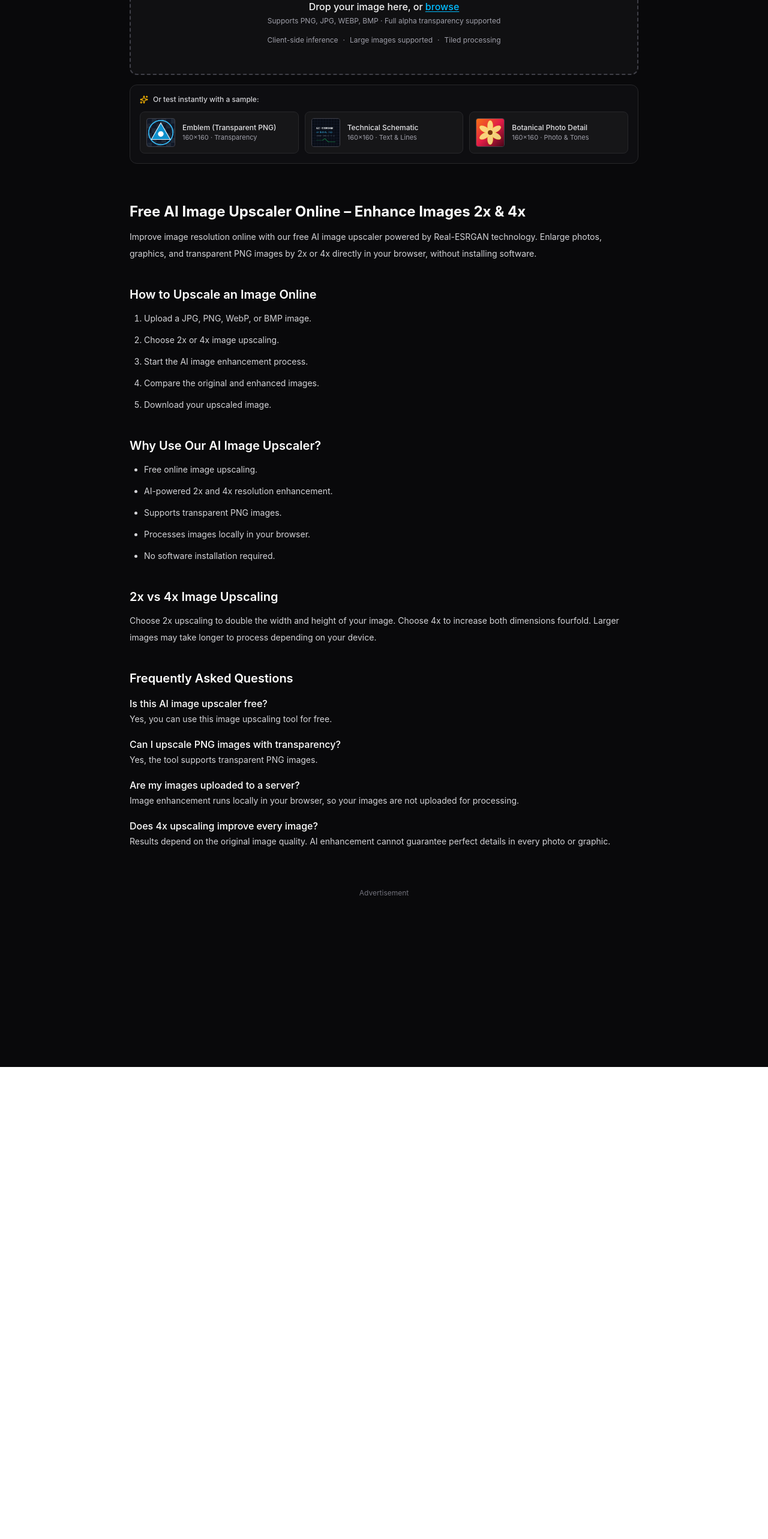
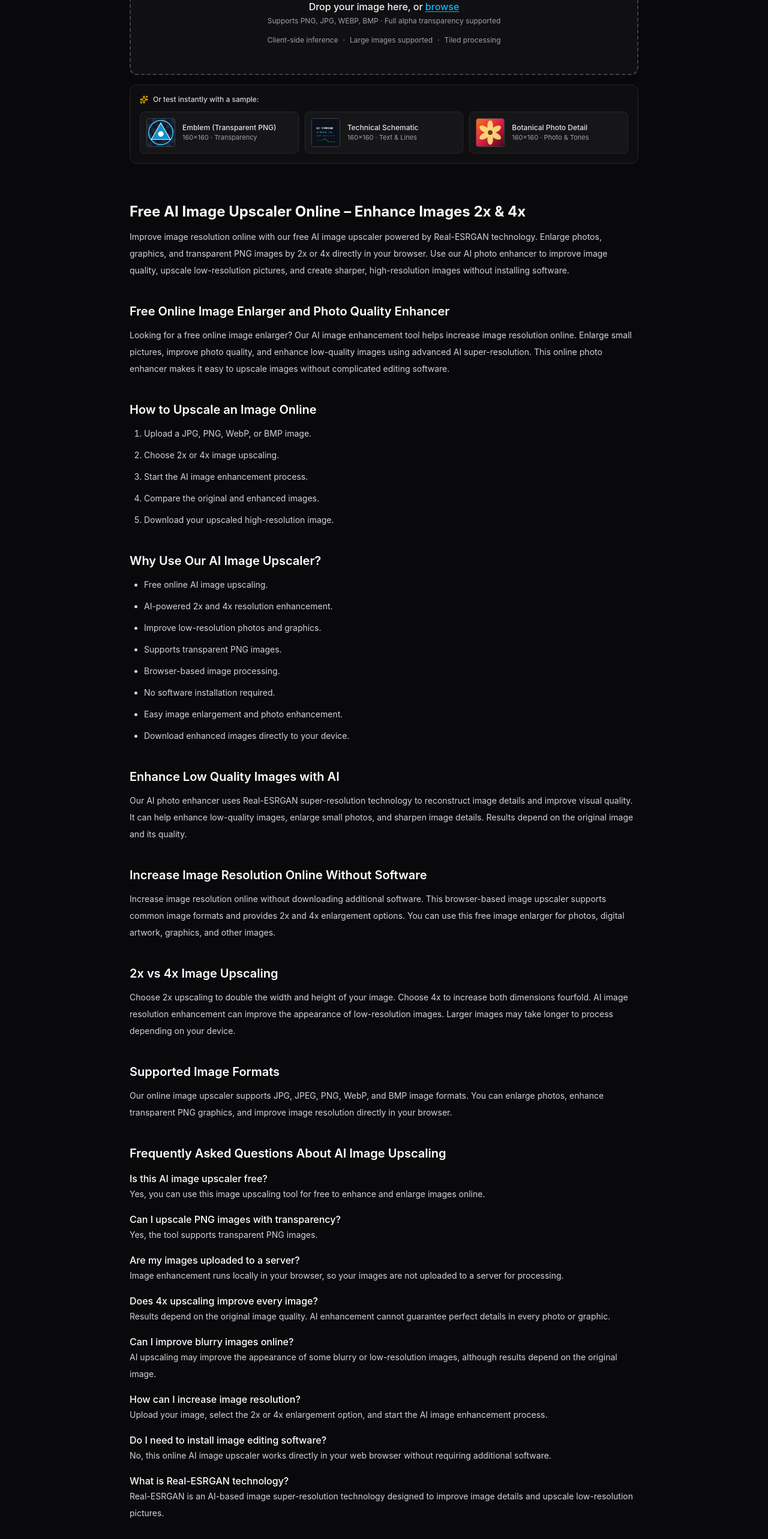
Before and after one commit to graphicsexpert65-png/image-upscaler, a React (Vite) app: page / in a window 1280 px wide. Shown: the part 206-2772 px from the top of the page at 60% size. Before the commit the page ends 1985 px from the top, so only its background shows below. Built offline with nearby package versions, Linux system fonts and the light colour scheme; what onnxruntime-web would draw is missing.

Commit message:
Improve SEO content and add relevant image upscaler keywords 5.

```diff
--- a/src/components/SEOContent.tsx
+++ b/src/components/SEOContent.tsx
@@ -1,18 +1,34 @@
-
 import React from 'react';
 
 export function SEOContent() {
   return (
     <section className="max-w-4xl w-full mx-auto px-4 sm:px-6 py-10 text-zinc-300 space-y-10">
+
       <div className="space-y-3">
         <h2 className="text-2xl font-bold text-white">
-          Free AI Image Upscaler Online – Enhance Images 2x &amp; 4x
+          Free AI Image Upscaler Online – Enhance Images 2x & 4x
         </h2>
         <p className="text-sm leading-7">
-          Improve image resolution online with our free AI image
-          upscaler powered by Real-ESRGAN technology. Enlarge
-          photos, graphics, and transparent PNG images by 2x or
-          4x directly in your browser, without installing software.
+          Improve image resolution online with our free AI image upscaler
+          powered by Real-ESRGAN technology. Enlarge photos, graphics,
+          and transparent PNG images by 2x or 4x directly in your browser.
+          Use our AI photo enhancer to improve image quality, upscale
+          low-resolution pictures, and create sharper, high-resolution
+          images without installing software.
+        </p>
+      </div>
+
+      <div className="space-y-3">
+        <h2 className="text-xl font-semibold text-white">
+          Free Online Image Enlarger and Photo Quality Enhancer
+        </h2>
+        <p className="text-sm leading-7">
+          Looking for a free online image enlarger? Our AI image
+          enhancement tool helps increase image resolution online.
+          Enlarge small pictures, improve photo quality, and enhance
+          low-quality images using advanced AI super-resolution.
+          This online photo enhancer makes it easy to upscale images
+          without complicated editing software.
         </p>
       </div>
 
@@ -25,7 +41,7 @@ export function SEOContent() {
           <li>Choose 2x or 4x image upscaling.</li>
           <li>Start the AI image enhancement process.</li>
           <li>Compare the original and enhanced images.</li>
-          <li>Download your upscaled image.</li>
+          <li>Download your upscaled high-resolution image.</li>
         </ol>
       </div>
 
@@ -34,12 +50,41 @@ export function SEOContent() {
           Why Use Our AI Image Upscaler?
         </h2>
         <ul className="list-disc pl-6 space-y-2 text-sm leading-7">
-          <li>Free online image upscaling.</li>
+          <li>Free online AI image upscaling.</li>
           <li>AI-powered 2x and 4x resolution enhancement.</li>
+          <li>Improve low-resolution photos and graphics.</li>
           <li>Supports transparent PNG images.</li>
-          <li>Processes images locally in your browser.</li>
+          <li>Browser-based image processing.</li>
           <li>No software installation required.</li>
+          <li>Easy image enlargement and photo enhancement.</li>
+          <li>Download enhanced images directly to your device.</li>
         </ul>
+      </div>
+
+      <div className="space-y-3">
+        <h2 className="text-xl font-semibold text-white">
+          Enhance Low Quality Images with AI
+        </h2>
+        <p className="text-sm leading-7">
+          Our AI photo enhancer uses Real-ESRGAN super-resolution
+          technology to reconstruct image details and improve visual
+          quality. It can help enhance low-quality images, enlarge
+          small photos, and sharpen image details. Results depend
+          on the original image and its quality.
+        </p>
+      </div>
+
+      <div className="space-y-3">
+        <h2 className="text-xl font-semibold text-white">
+          Increase Image Resolution Online Without Software
+        </h2>
+        <p className="text-sm leading-7">
+          Increase image resolution online without downloading
+          additional software. This browser-based image upscaler
+          supports common image formats and provides 2x and 4x
+          enlargement options. You can use this free image enlarger
+          for photos, digital artwork, graphics, and other images.
+        </p>
       </div>
 
       <div className="space-y-3">
@@ -47,16 +92,29 @@ export function SEOContent() {
           2x vs 4x Image Upscaling
         </h2>
         <p className="text-sm leading-7">
-          Choose 2x upscaling to double the width and height
-          of your image. Choose 4x to increase both dimensions
-          fourfold. Larger images may take longer to process
-          depending on your device.
+          Choose 2x upscaling to double the width and height of
+          your image. Choose 4x to increase both dimensions
+          fourfold. AI image resolution enhancement can improve
+          the appearance of low-resolution images. Larger images
+          may take longer to process depending on your device.
+        </p>
+      </div>
+
+      <div className="space-y-3">
+        <h2 className="text-xl font-semibold text-white">
+          Supported Image Formats
+        </h2>
+        <p className="text-sm leading-7">
+          Our online image upscaler supports JPG, JPEG, PNG,
+          WebP, and BMP image formats. You can enlarge photos,
+          enhance transparent PNG graphics, and improve image
+          resolution directly in your browser.
         </p>
       </div>
 
       <div className="space-y-4">
         <h2 className="text-xl font-semibold text-white">
-          Frequently Asked Questions
+          Frequently Asked Questions About AI Image Upscaling
         </h2>
 
         <div>
@@ -64,7 +122,8 @@ export function SEOContent() {
             Is this AI image upscaler free?
           </h3>
           <p className="text-sm leading-7">
-            Yes, you can use this image upscaling tool for free.
+            Yes, you can use this image upscaling tool for free
+            to enhance and enlarge images online.
           </p>
         </div>
 
@@ -83,7 +142,7 @@ export function SEOContent() {
           </h3>
           <p className="text-sm leading-7">
             Image enhancement runs locally in your browser,
-            so your images are not uploaded for processing.
+            so your images are not uploaded to a server for processing.
           </p>
         </div>
 
@@ -97,7 +156,50 @@ export function SEOContent() {
             in every photo or graphic.
           </p>
         </div>
+
+        <div>
+          <h3 className="font-medium text-white">
+            Can I improve blurry images online?
+          </h3>
+          <p className="text-sm leading-7">
+            AI upscaling may improve the appearance of some
+            blurry or low-resolution images, although results
+            depend on the original image.
+          </p>
+        </div>
+
+        <div>
+          <h3 className="font-medium text-white">
+            How can I increase image resolution?
+          </h3>
+          <p className="text-sm leading-7">
+            Upload your image, select the 2x or 4x enlargement
+            option, and start the AI image enhancement process.
+          </p>
+        </div>
+
+        <div>
+          <h3 className="font-medium text-white">
+            Do I need to install image editing software?
+          </h3>
+          <p className="text-sm leading-7">
+            No, this online AI image upscaler works directly
+            in your web browser without requiring additional software.
+          </p>
+        </div>
+
+        <div>
+          <h3 className="font-medium text-white">
+            What is Real-ESRGAN technology?
+          </h3>
+          <p className="text-sm leading-7">
+            Real-ESRGAN is an AI-based image super-resolution
+            technology designed to improve image details and
+            upscale low-resolution pictures.
+          </p>
+        </div>
       </div>
+
     </section>
   );
 }
```
